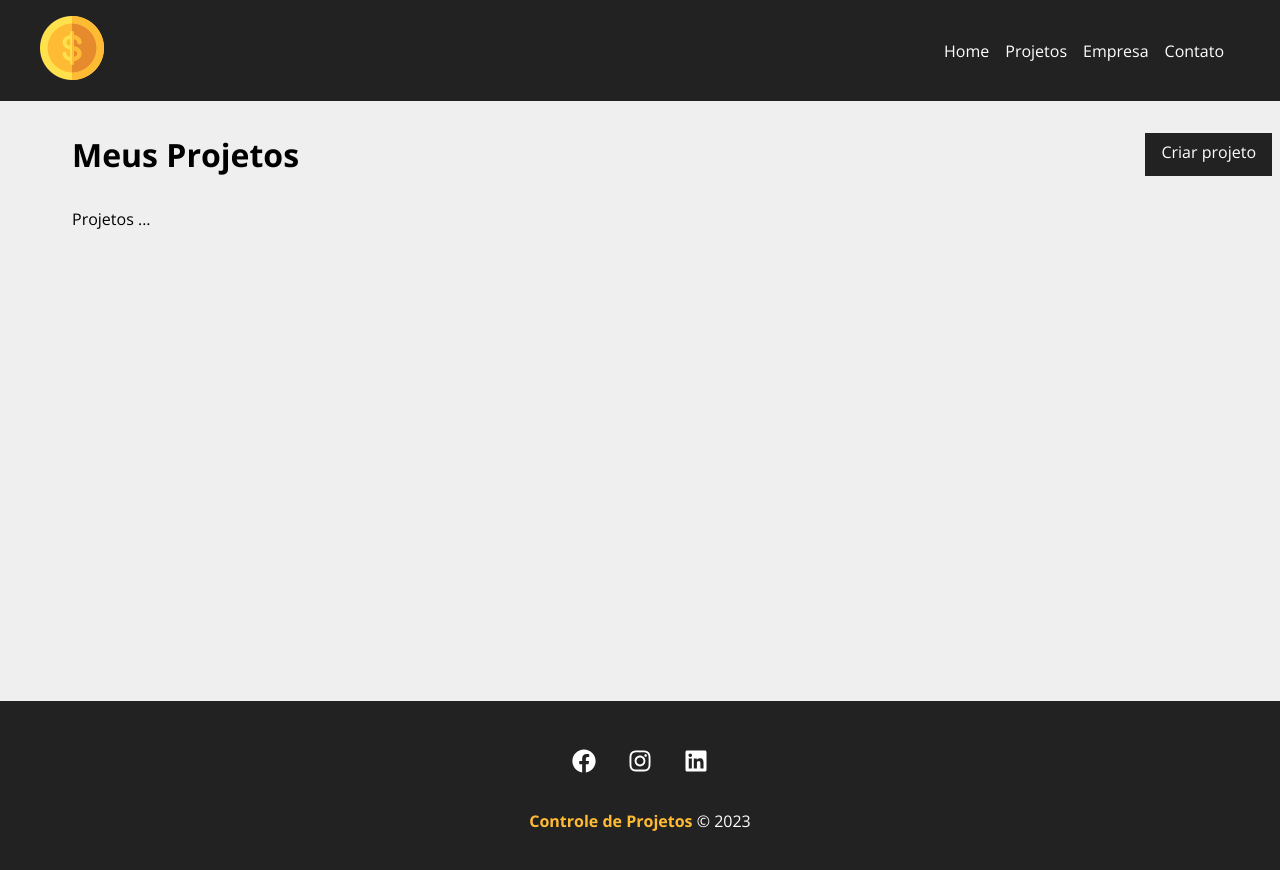
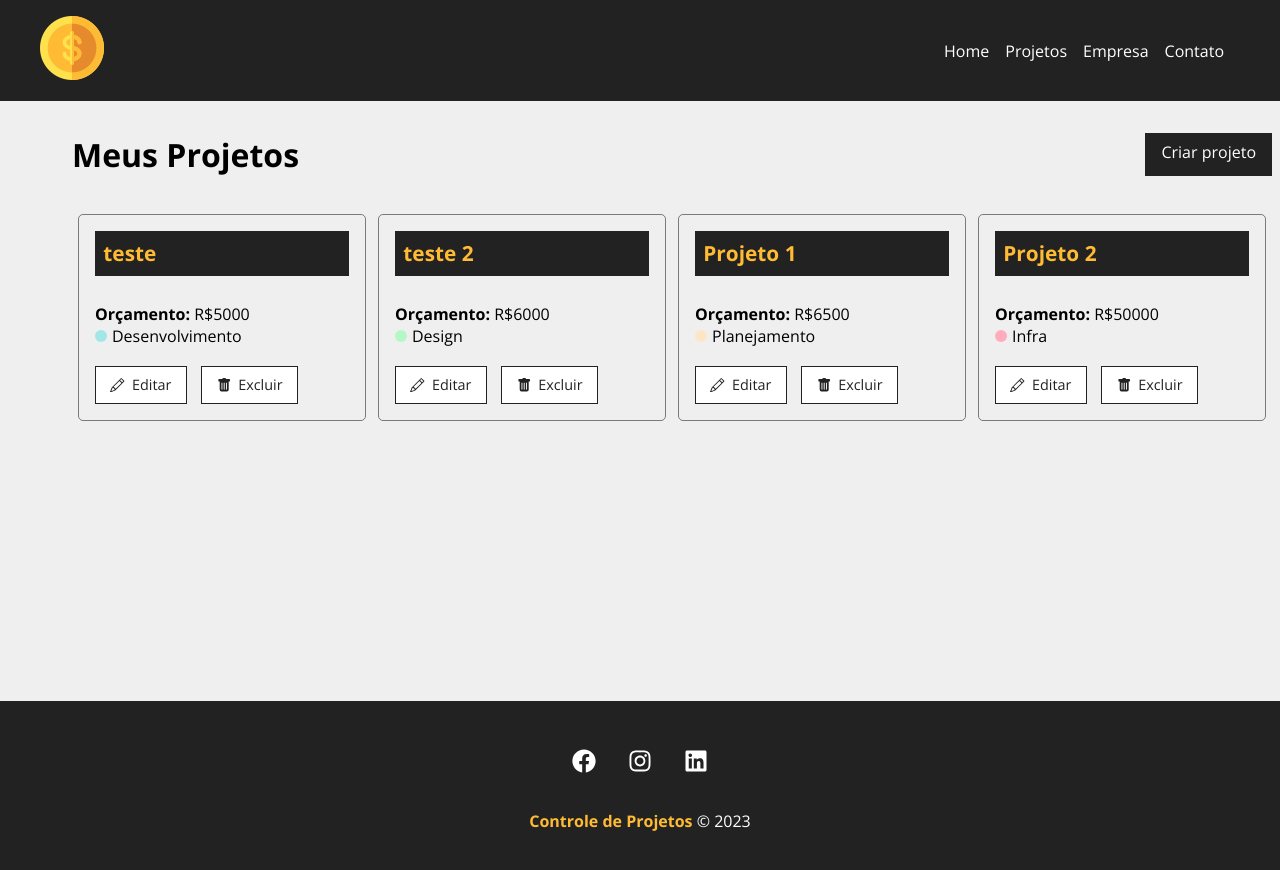
Before and after one commit to MalinaliRap/controleprojetos, a React (Create React App) app: page /projects in a window 1280 px wide. Shown: the top 870 px of the page. Built offline with nearby package versions, Linux system fonts and the light colour scheme; data requests are answered from the project's data file.

Commit message:
Aula #27

```diff
--- a/db.json
+++ b/db.json
@@ -21,6 +21,28 @@
       "cost": 0,
       "services": [],
       "id": 2
+    },
+    {
+      "name": "Projeto 1",
+      "budget": "6500",
+      "category": {
+        "id": "4",
+        "name": "Planejamento"
+      },
+      "cost": 0,
+      "services": [],
+      "id": 3
+    },
+    {
+      "name": "Projeto 2",
+      "budget": "50000",
+      "category": {
+        "id": "1",
+        "name": "Infra"
+      },
+      "cost": 0,
+      "services": [],
+      "id": 4
     }
   ],
   "categories": [
--- a/src/components/pages/Projects.js
+++ b/src/components/pages/Projects.js
@@ -1,16 +1,34 @@
 import {useLocation} from 'react-router-dom';
+import { useState, useEffect } from 'react';
 import Message from '../layout/Message';
 import styles from './Projects.module.css';
 import Container from '../layout/Container';
 import LinkButton from '../layout/LinkButton';
+import ProjectCard from '../project/ProjectCard';
 
 function Projects(props) {
+
+const [projects, setProjects] = useState([]);
 
 const location = useLocation();
 let message = '';
 if(location.state){
     message = location.state.message;
 }
+
+useEffect(() => {
+    fetch('http://localhost:5000/projects', {
+        method: 'GET',
+        headers:{
+            'Content-Type' : 'application/json'
+        },
+    }).then(resp => resp.json())
+    .then((data) => {
+        console.log(data);
+        setProjects(data);
+    })
+    .catch((err) => console.log(err));
+}, [])
 
     return (
        <div className={styles.project_container}>
@@ -22,7 +40,17 @@
            </div>
             {message &&  <Message msg='Alguma Mensagem' type='success'></Message>}
             <Container customClass="start" >
-                <p>Projetos ...</p>
+                {
+                    projects.length > 0 && projects.map((project) => (
+                        <ProjectCard
+                             id={project.id}
+                             key={project.id}
+                             name={project.name}
+                             budget={project.budget}
+                             category={project.category.name}
+                        ></ProjectCard>
+                    ))
+                }
             </Container>
        </div>
     );
--- /dev/null
+++ b/src/components/project/ProjectCard.js
@@ -0,0 +1,34 @@
+import styles from './ProjectCard.module.css'
+import {Link} from 'react-router-dom';
+import {BsPencil, BsFillTrashFill} from 'react-icons/bs'
+
+
+function ProjectCard({id, name, budget, category, handleRemove}) {
+    return (
+        <div className={styles.project_card}>
+            <h4>{name}</h4>
+            <p>
+                <span>Orçamento:</span> R${budget}
+            </p>
+            <p className={styles.category_text}>
+                <span className={`${styles[category.toLowerCase()]}`}></span> {category}
+            </p>
+            <div className={styles.project_card_actions}>
+                <Link to="/">
+                    <BsPencil>
+
+                    </BsPencil>
+                    Editar
+                </Link>
+                <button>
+                    <BsFillTrashFill>
+
+                    </BsFillTrashFill>
+                    Excluir
+                </button>
+            </div>
+        </div>
+    );
+}
+
+export default ProjectCard;
--- /dev/null
+++ b/src/components/project/ProjectCard.module.css
@@ -0,0 +1,87 @@
+.project_card{
+    padding: 1em;
+    border: 1px solid #7a7a7a;
+    border-radius: 5px;
+    width: 24%;
+    margin: 0.5%;
+}
+
+.project_card h4{
+    background-color: #222;
+    color: #fb3;
+    padding: 0.4em;
+    margin-bottom: 1.3em;
+    font-size: 1.3em;
+}
+
+.project_Card p{
+    color: #7a7a7a;
+    margin-bottom: 1em;
+}
+
+.project_card p span{
+    font-weight: bold;
+}
+
+.category_text{
+    display: flex;
+    align-items: center;
+}
+
+.category_text span{
+    display: block;
+    width: 12px;
+    height: 12px;
+    border-radius: 50%;
+    background-color: #ccc;
+    margin-right: 5px;
+}
+
+.category_text .infra {
+ background-color: #ffAcbc;
+}
+
+.category_text .desenvolvimento {
+    background-color: #a0e7e5;
+}
+
+.category_text .design{
+    background-color: #b4f8c8;
+}
+
+.category_text .planejamento{
+    background-color: #fbe7c6;
+}
+
+.project_card_actions{
+    margin-top: 1.2em;
+    display: flex;
+    align-items: center;
+}
+
+.project_card_actions a,
+.project_card_actions button{
+    text-decoration: none;
+    border: none;
+    background-color: #fff;
+    color: #222;
+    font-size: .9em;
+    padding: .6em 1em;
+    margin-right: 1em;
+    cursor: pointer;
+    border: 1px solid #222;
+    display: flex;
+    align-items: center;
+    justify-content: center;
+    transition: 0.5s;
+}
+
+.project_card_actions svg{
+    margin-right: .5em;
+}
+
+.project_card_actions a:hover,
+.project_card_actions button:hover{
+    background-color: #222;
+    color: #ffbb33;
+}
```
